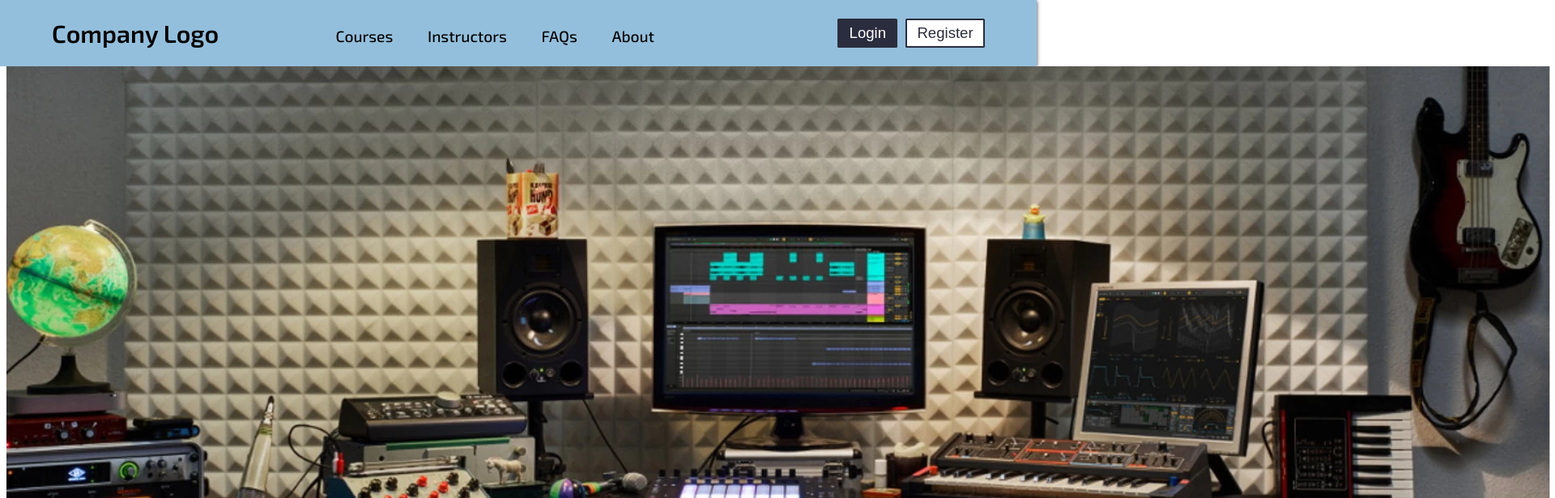
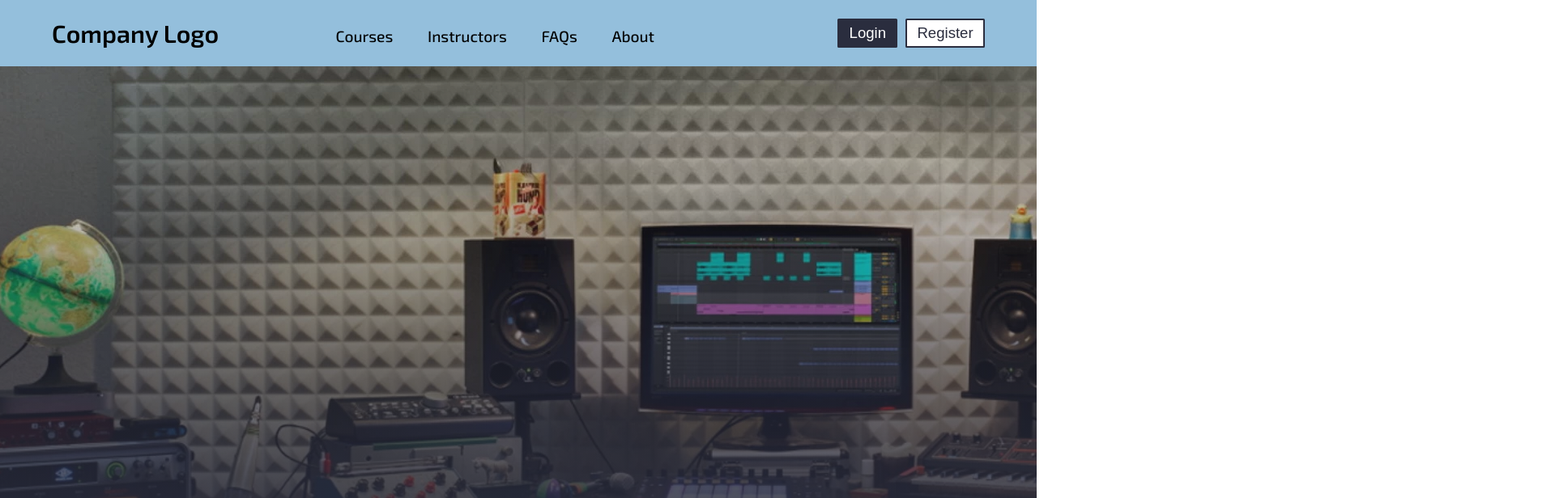
Before and after one commit to soorajarsn/True-exam, a React (Vite) app: page / in a window 1280 px wide. Shown: the top 616 px of the page at 81% size, 1920 px wide, since content can reach past the window. Built offline with nearby package versions, Linux system fonts and the light colour scheme.

Commit message:
add gradient on hero section

```diff
--- a/src/components/Index.js
+++ b/src/components/Index.js
@@ -1,16 +1,19 @@
-import React from 'react';
-import Navbar from './Navbar';
-import "../styles/theme.scss";
+import React from "react";
+import Navbar from "./Navbar";
 import indexHero from "./images/Index.webp";
+import "../styles/index.scss";
 function Index() {
   return (
     <React.Fragment>
+      <div className="index-main">
         <Navbar />
-            <div className="img-container">
+        <div className="hero-img-container">
           <img src={indexHero} alt="" />
+          <div className="gradient"></div>
+        </div>
       </div>
     </React.Fragment>
-    )
+  );
 }
 
 export default Index;
```
Lines whose indentation alone changed are shown as unchanged.
